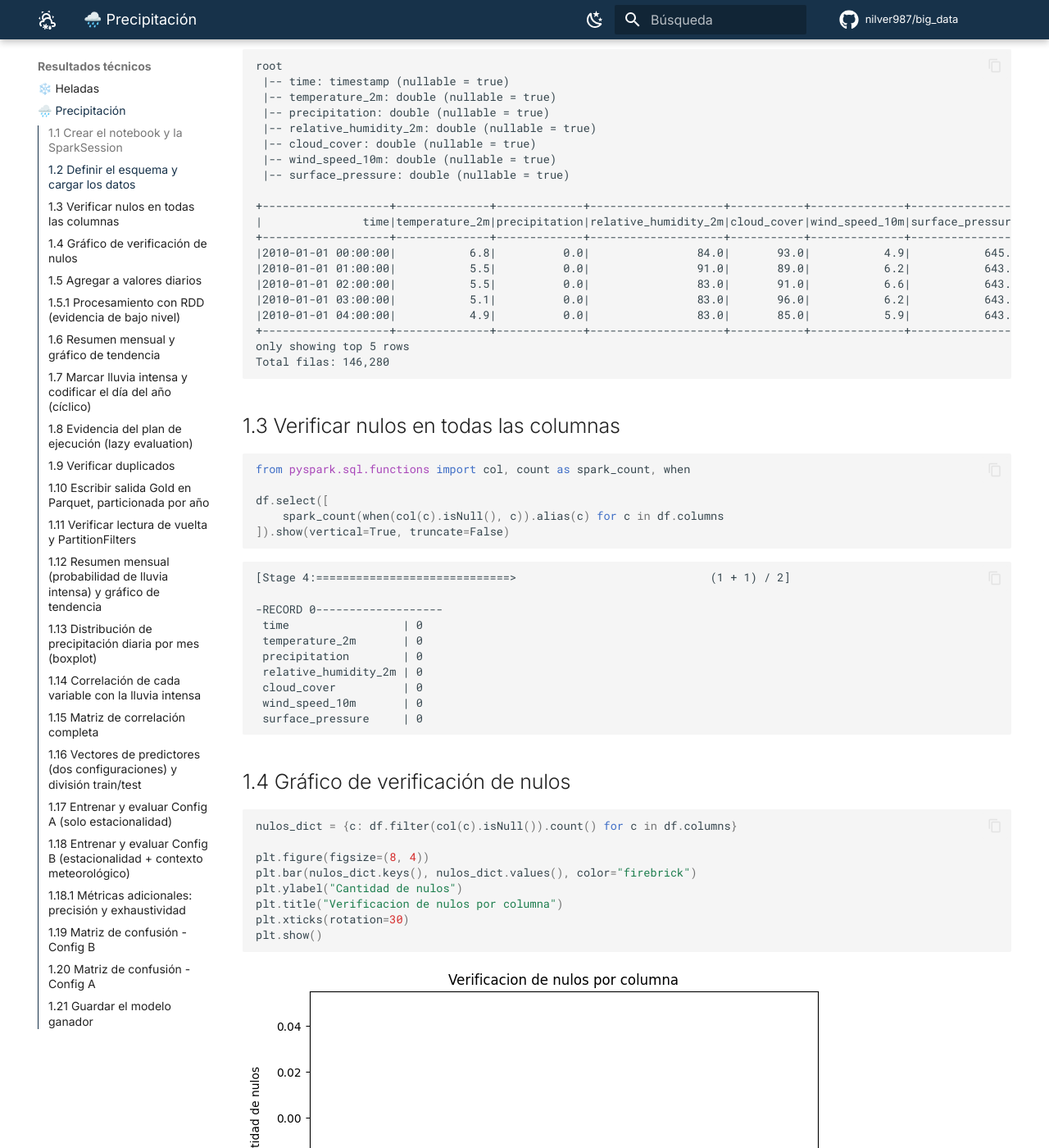
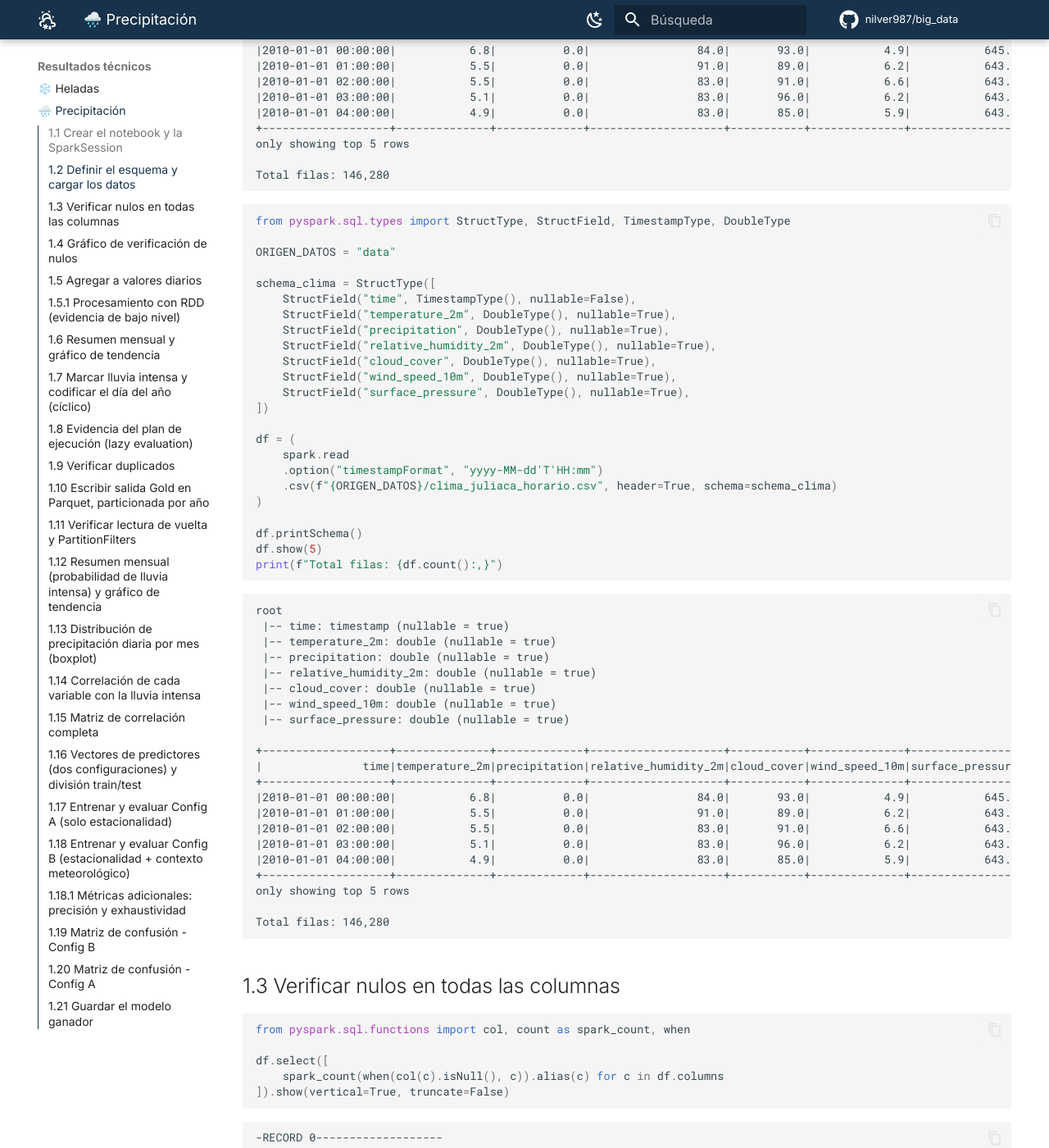
Before and after one commit to nilver987/big_data, an MkDocs documentation site: the page built from docs/resultados/precipitacion/02_precipitacion_nayder.md, in a window 1280 px wide and 1400 px high, scrolled down 1895 px. Shown: the whole window at 82% size. Built offline with MkDocs 1.6.1 and Material for MkDocs 9.7.7, drawn with Linux system fonts in a browser that asks for light colours; comment, search, counter and statistics services are not loaded; some of the changed text lies outside the part shown.

Commit message:
Actualizar resultados de precipitacion

````diff
--- a/docs/resultados/precipitacion/02_precipitacion_nayder.md
+++ b/docs/resultados/precipitacion/02_precipitacion_nayder.md
@@ -41,11 +32,11 @@
 <div>
     <p><b>SparkContext</b></p>
 
-    <p><a href="http://a59cd1fa6c04:4042">Spark UI</a></p>
+    <p><a href="http://611f57b01f92:4040">Spark UI</a></p>
 
     <dl>
       <dt>Version</dt>
-        <dd><code>v4.2.0</code></dd>
+        <dd><code>v3.5.0</code></dd>
       <dt>Master</dt>
         <dd><code>local[*]</code></dd>
       <dt>AppName</dt>
@@ -106,6 +97,57 @@
     |2010-01-01 04:00:00|           4.9|          0.0|                83.0|       85.0|           5.9|           643.2|
     +-------------------+--------------+-------------+--------------------+-----------+--------------+----------------+
     only showing top 5 rows
+
+    Total filas: 146,280
+
+
+
+```python
+from pyspark.sql.types import StructType, StructField, TimestampType, DoubleType
+
+ORIGEN_DATOS = "data"
+
+schema_clima = StructType([
+    StructField("time", TimestampType(), nullable=False),
+    StructField("temperature_2m", DoubleType(), nullable=True),
+    StructField("precipitation", DoubleType(), nullable=True),
+    StructField("relative_humidity_2m", DoubleType(), nullable=True),
+    StructField("cloud_cover", DoubleType(), nullable=True),
+    StructField("wind_speed_10m", DoubleType(), nullable=True),
+    StructField("surface_pressure", DoubleType(), nullable=True),
+])
+
+df = (
+    spark.read
+    .option("timestampFormat", "yyyy-MM-dd'T'HH:mm")
+    .csv(f"{ORIGEN_DATOS}/clima_juliaca_horario.csv", header=True, schema=schema_clima)
+)
+
+df.printSchema()
+df.show(5)
+print(f"Total filas: {df.count():,}")
+```
+
+    root
+     |-- time: timestamp (nullable = true)
+     |-- temperature_2m: double (nullable = true)
+     |-- precipitation: double (nullable = true)
+     |-- relative_humidity_2m: double (nullable = true)
+     |-- cloud_cover: double (nullable = true)
+     |-- wind_speed_10m: double (nullable = true)
+     |-- surface_pressure: double (nullable = true)
+
+    +-------------------+--------------+-------------+--------------------+-----------+--------------+----------------+
+    |               time|temperature_2m|precipitation|relative_humidity_2m|cloud_cover|wind_speed_10m|surface_pressure|
+    +-------------------+--------------+-------------+--------------------+-----------+--------------+----------------+
+    |2010-01-01 00:00:00|           6.8|          0.0|                84.0|       93.0|           4.9|           645.3|
+    |2010-01-01 01:00:00|           5.5|          0.0|                91.0|       89.0|           6.2|           643.7|
+    |2010-01-01 02:00:00|           5.5|          0.0|                83.0|       91.0|           6.6|           643.4|
+    |2010-01-01 03:00:00|           5.1|          0.0|                83.0|       96.0|           6.2|           643.1|
+    |2010-01-01 04:00:00|           4.9|          0.0|                83.0|       85.0|           5.9|           643.2|
+    +-------------------+--------------+-------------+--------------------+-----------+--------------+----------------+
+    only showing top 5 rows
+
     Total filas: 146,280
 
 
@@ -120,8 +162,6 @@
 ]).show(vertical=True, truncate=False)
 ```
 
-    [Stage 4:=============================>                             (1 + 1) / 2]
-
     -RECORD 0-------------------
      time                 | 0
      temperature_2m       | 0
@@ -130,8 +170,6 @@
      cloud_cover          | 0
      wind_speed_10m       | 0
      surface_pressure     | 0
-
-
 
 
 
@@ -151,7 +189,7 @@
 
 
 
-![png](output_8_0.png)
+![png](output_9_0.png)
 
 
 
@@ -177,8 +215,6 @@
 print(f"Total dias: {df_diario.count():,}")
 ```
 
-
-
     +----------+------------------+-----------------+------------------+-----------------+
     |     fecha|   precip_acum_dia| humedad_prom_dia|nubosidad_prom_dia| presion_prom_dia|
     +----------+------------------+-----------------+------------------+-----------------+
@@ -189,6 +225,7 @@
     |2010-01-05|               3.7|77.79166666666667|            90.125|            647.1|
     +----------+------------------+-----------------+------------------+-----------------+
     only showing top 5 rows
+
     Total dias: 6,095
 
 
@@ -196,15 +233,20 @@
 
 
 ```python
+from pyspark.sql.functions import when
+
+UMBRAL_LLUVIA = 2.0
+
+df_diario = df_diario.withColumn(
+    "hay_lluvia_intensa",
+    when(col("precip_acum_dia") > UMBRAL_LLUVIA, 1.0).otherwise(0.0)
+)
+
 conteo_rdd = df_diario.rdd.filter(lambda fila: fila["hay_lluvia_intensa"] == 1.0).count()
 print(f"Dias con lluvia intensa (via RDD): {conteo_rdd:,}")
 ```
 
-    [Stage 577:>                                                        (0 + 1) / 1]
-
     Dias con lluvia intensa (via RDD): 2,164
-
-
 
 
 ## 1.6 Resumen mensual y gráfico de tendencia
@@ -235,7 +277,7 @@
 
 
 
-![png](output_14_0.png)
+![png](output_15_0.png)
 
 
 
@@ -269,6 +311,7 @@
     |2010-02-11|               0.0|               0.0|      42|0.6616346182422783|0.7498264012045686|
     +----------+------------------+------------------+--------+------------------+------------------+
     only showing top 5 rows
+
 
 
 ## 1.8 Evidencia del plan de ejecución (lazy evaluation)
@@ -354,8 +397,6 @@
 for carpeta in sorted(os.listdir(RUTA_GOLD)):
     print(" -", carpeta)
 ```
-
-
 
     Carpetas de particion creadas:
      - ._SUCCESS.crc
@@ -393,14 +434,10 @@
 df_gold.filter(col("anio") == 2022).explain()
 ```
 
-    [Stage 57:====>                                                   (1 + 11) / 12]
-
     Filas escritas: 6,095, filas leidas de vuelta: 6,095
     == Physical Plan ==
     *(1) ColumnarToRow
-    +- FileScan parquet [fecha#322,precip_acum_dia#323,humedad_prom_dia#324,nubosidad_prom_dia#325,presion_prom_dia#326,hay_lluvia_intensa#327,dia_anio#328,dia_sin#329,dia_cos#330,anio#331] Batched: true, DataFilters: [], Format: Parquet, Location: InMemoryFileIndex(1 paths)[file:/opt/bigdata-u1/artifacts/precipitacion_gold], PartitionFilters: [isnotnull(anio#331), (anio#331 = 2022)], PushedFilters: [], ReadSchema: struct<fecha:date,precip_acum_dia:double,humedad_prom_dia:double,nubosidad_prom_dia:double,presio...
-
-
+    +- FileScan parquet [fecha#775,precip_acum_dia#776,humedad_prom_dia#777,nubosidad_prom_dia#778,presion_prom_dia#779,hay_lluvia_intensa#780,dia_anio#781,dia_sin#782,dia_cos#783,anio#784] Batched: true, DataFilters: [], Format: Parquet, Location: InMemoryFileIndex(1 paths)[file:/home/jovyan/u1/artifacts/precipitacion_gold], PartitionFilters: [isnotnull(anio#784), (anio#784 = 2022)], PushedFilters: [], ReadSchema: struct<fecha:date,precip_acum_dia:double,humedad_prom_dia:double,nubosidad_prom_dia:double,presio...
 
 
 
@@ -431,7 +468,7 @@
 
 
 
-![png](output_26_0.png)
+![png](output_27_0.png)
 
 
 
@@ -460,7 +497,7 @@
 
 
 
-![png](output_28_0.png)
+![png](output_29_0.png)
 
 
 
@@ -492,7 +529,7 @@
 
 
 
-![png](output_31_0.png)
+![png](output_32_0.png)
 
 
 
@@ -524,7 +561,7 @@
 
 
 
-![png](output_33_0.png)
+![png](output_34_0.png)
 
 
 
@@ -553,16 +590,8 @@
 print(f"Filas test: {df_test.count():,}")
 ```
 
-
-
-    Filas train: 4,896
-
-
-    [Stage 63:==========================================>              (9 + 3) / 12]
-
-    Filas test: 1,199
-
-
+    Filas train: 4,871
+    Filas test: 1,224
 
 
 ## 1.17 Entrenar y evaluar Config A (solo estacionalidad)
@@ -586,12 +615,7 @@
 print(f"Config A (solo dia del anio) -> AUC: {auc_simple:.4f}, F1: {f1_simple:.4f}")
 ```
 
-    netlib-blas: JNI_OnLoad: dlopen(libblas.so.3) failed: libblas.so.3: cannot open shared object file: No such file or directory
-    [Stage 104:====>                                                  (1 + 11) / 12]
-
-    Config A (solo dia del anio) -> AUC: 0.8369, F1: 0.7728
-
-
+    Config A (solo dia del anio) -> AUC: 0.8305, F1: 0.7678
 
 
 ## 1.18 Entrenar y evaluar Config B (estacionalidad + contexto meteorológico)
@@ -618,20 +642,18 @@
 
 
 ```python
-evaluador_precision = MulticlassClassificationEvaluator(labelCol="hay_lluvia_intensa", predictionCol="prediction", metricName="weightedPrecision")
-evaluador_recall = MulticlassClassificationEvaluator(labelCol="hay_lluvia_intensa", predictionCol="prediction", metricName="weightedRecall")
+log_enriquecido = LogisticRegression(featuresCol="features_enriquecido", labelCol="hay_lluvia_intensa")
+modelo_log_enriquecido = log_enriquecido.fit(df_train)
 
-precision_b = evaluador_precision.evaluate(predicciones_log_enriquecido)
-recall_b = evaluador_recall.evaluate(predicciones_log_enriquecido)
+predicciones_log_enriquecido = modelo_log_enriquecido.transform(df_test)
 
-print(f"Config B -> Precision: {precision_b:.4f}, Recall: {recall_b:.4f}")
+auc_enriquecido = evaluador_auc.evaluate(predicciones_log_enriquecido)
+f1_enriquecido = evaluador_f1.evaluate(predicciones_log_enriquecido)
+
+print(f"Config B (dia + humedad + nubosidad + presion) -> AUC: {auc_enriquecido:.4f}, F1: {f1_enriquecido:.4f}")
 ```
 
-
-
-    Config B -> Precision: 0.8745, Recall: 0.8732
-
-
+    Config B (dia + humedad + nubosidad + presion) -> AUC: 0.9411, F1: 0.8680
 
 
 ## 1.19 Matriz de confusión - Config B
@@ -668,7 +690,7 @@
 
 
 
-![png](output_43_1.png)
+![png](output_44_1.png)
 
 
 
@@ -704,7 +726,7 @@
 
 
 
-![png](output_45_0.png)
+![png](output_46_0.png)
 
 
 
@@ -712,11 +734,17 @@
 
 
 ```python
-RUTA_MODELO = "/opt/bigdata-u1/artifacts/modelo_precipitacion_config_b"
+RUTA_MODELO = "artifacts/modelo_precipitacion_config_b"
 
 modelo_log_enriquecido.write().overwrite().save(RUTA_MODELO)
 
 print(f"Modelo guardado en: {RUTA_MODELO}")
 ```
 
-    Modelo guardado en: /opt/bigdata-u1/artifacts/modelo_precipitacion_config_b
+    Modelo guardado en: artifacts/modelo_precipitacion_config_b
+
+
+
+```python
+
+```
````
Also changed, not shown: other parts of docs/resultados/precipitacion/02_precipitacion_nayder.md (+3 -12 lines), docs/resultados/precipitacion/output_15_0.png (added), docs/resultados/precipitacion/output_27_0.png (added), docs/resultados/precipitacion/output_29_0.png, docs/resultados/precipitacion/output_32_0.png (added), docs/resultados/precipitacion/output_34_0.png (added), docs/resultados/precipitacion/output_44_1.png (added), docs/resultados/precipitacion/output_46_0.png (added), docs/resultados/precipitacion/output_9_0.png (added).
